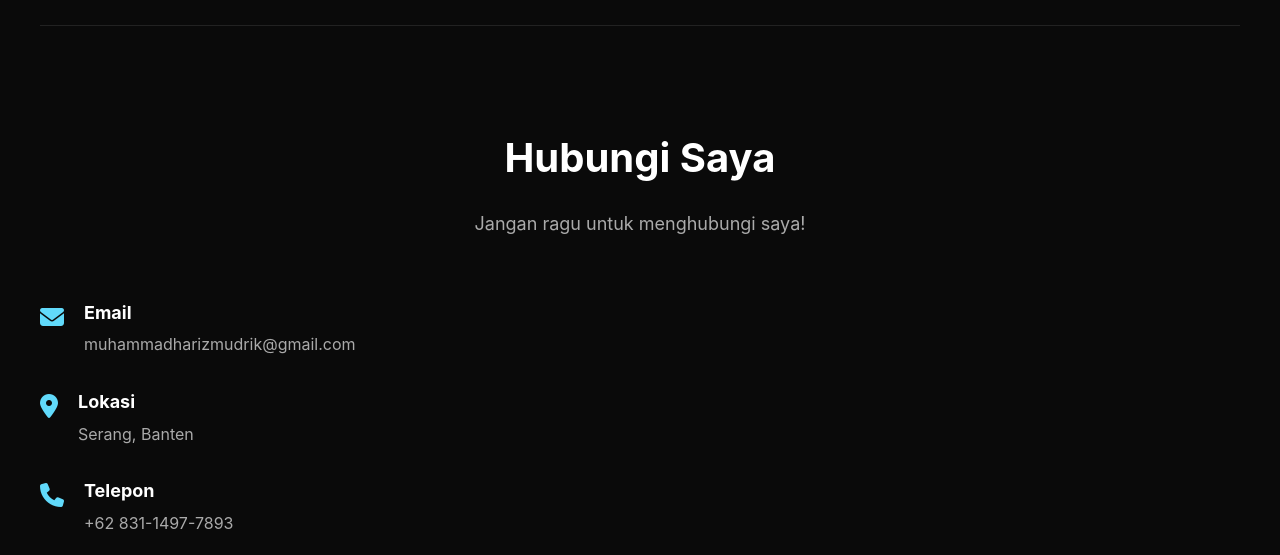
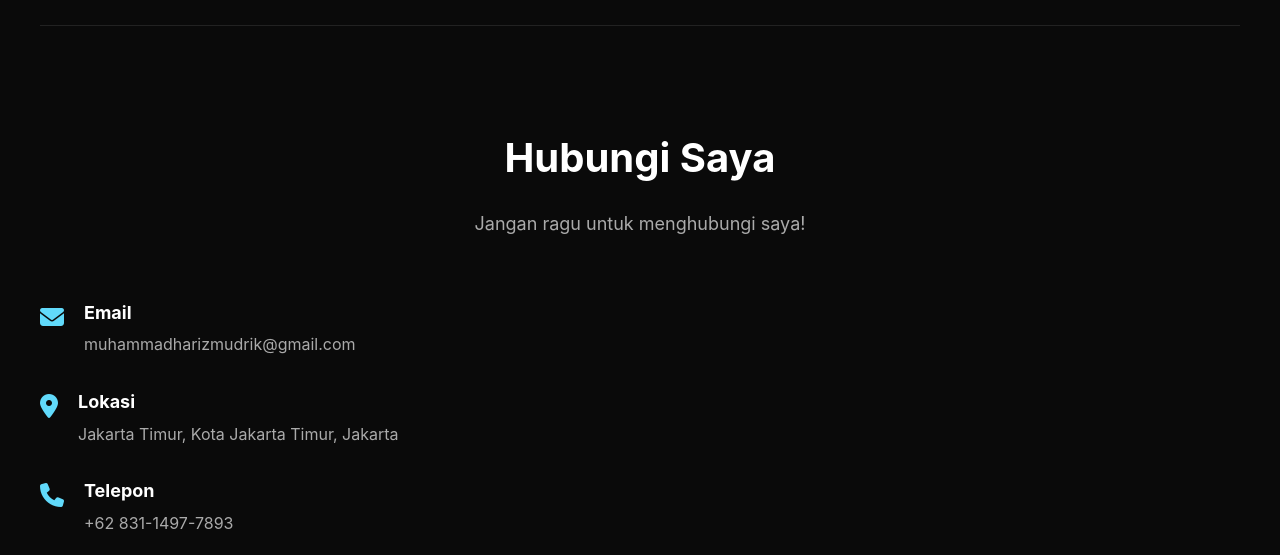
Before and after one commit to Harizmudrik/Portofolio_Muhammad-Hariz-Mudrik, a plain HTML site: page index.html in a window 1280 px wide. Shown: the part 6498-7053 px from the top of the page. Drawn offline with Linux system fonts and the light colour scheme.

Commit message:
Pembaruan lokasi

```diff
--- a/index.html
+++ b/index.html
@@ -341,7 +341,7 @@
                     </div>
                     <div class="contact-details">
                         <h4>Lokasi</h4>
-                        <p>Serang, Banten</p>
+                        <p>Jakarta Timur, Kota Jakarta Timur, Jakarta</p>
                     </div>
                 </div>
                 <div class="contact-item">
```
